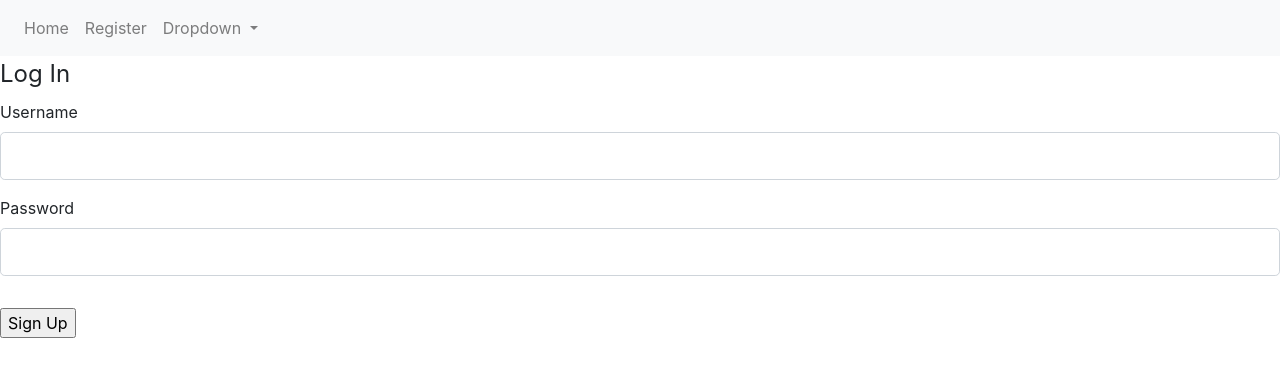
After one commit to GudiedRyan/guide_and_teach, a Flask app: page /login in a window 1280 px wide. The commit adds this page. Shown: the top 377 px of the page. Run offline with Flask 2, Linux system fonts and the light colour scheme; some libraries are stand-ins or nearby versions.

Commit message:
Remove issue

```diff
--- a/guide_and_teach/__init__.py
+++ b/guide_and_teach/__init__.py
@@ -1,7 +1,11 @@
 import os
 from flask import Flask
+from flask_sqlalchemy import SQLAlchemy
 
 app = Flask(__name__)
-app.config['SECRET_KEY'] = 'd5f40df13ec35735ece1cf7ec34e408d'
+app.config['SECRET_KEY'] = ''
+app.config['SQLALCHEMY_DATEBASE_URI'] = 'sqlite:///site.db'
+
+db = SQLAlchemy(app)
 
 from guide_and_teach import routes
--- a/guide_and_teach/forms.py
+++ b/guide_and_teach/forms.py
@@ -10,7 +10,7 @@ class RegistrationForm(FlaskForm):
     submit = SubmitField('Sign Up')
 
 class LoginForm(FlaskForm):
-    email = StringField('Email', validators=[DataRequired(), Email()])
+    username = StringField('Username', validators=[DataRequired()])
     password = PasswordField('Password', validators=[DataRequired()])
     remember = BooleanField('Remember Me')
     submit = SubmitField('Sign Up')
--- a/guide_and_teach/routes.py
+++ b/guide_and_teach/routes.py
@@ -1,4 +1,4 @@
-from flask import render_template, url_for
+from flask import render_template, url_for, flash, redirect
 from guide_and_teach import app
 from guide_and_teach.forms import RegistrationForm, LoginForm
 
@@ -13,4 +13,11 @@ def register():
     form = RegistrationForm()
     if form.validate_on_submit():
         flash("Success!")
-    return render_template('register.html', title='register', form=form)
+    return render_template('register.html', title='Register', form=form)
+
+@app.route('/login', methods=['GET', 'POST'])
+def login():
+    form = LoginForm()
+    if form.validate_on_submit():
+        return redirect(url_for('home'))
+    return render_template('login.html', title='Login', form=form)
--- a/guide_and_teach/templates/layout.html
+++ b/guide_and_teach/templates/layout.html
@@ -8,11 +8,11 @@
     <nav class="navbar navbar-expand-lg navbar-light bg-light">
         <div class="collapse navbar-collapse" id="navbarSupportedContent">
           <ul class="navbar-nav mr-auto">
-            <li class="nav-item active">
-              <a class="nav-link" href="{{ url_for('home') }}">Home <span class="sr-only">(current)</span></a>
+            <li class="nav-item">
+              <a class="nav-link" href="{{ url_for('home') }}">Home</a>
             </li>
             <li class="nav-item">
-              <a class="nav-link" href="#">Link</a>
+              <a class="nav-link" href="{{ url_for('register') }}">Register</a>
             </li>
             <li class="nav-item dropdown">
               <a class="nav-link dropdown-toggle" href="#" id="navbarDropdown" role="button" data-toggle="dropdown" aria-haspopup="true" aria-expanded="false">
--- /dev/null
+++ b/guide_and_teach/templates/login.html
@@ -0,0 +1,22 @@
+{% extends "layout.html" %}
+{% block content %}
+<div class="content-section">
+    <form method="POST" action="">
+        {{ form.hidden_tag() }}
+        <fieldset class="form-group">
+            <legend>Log In</legend>
+            <div class="form-group">
+                {{ form.username.label(class="form-control-label") }}
+                {{ form.username(class="form-control form-control-lg") }}
+            </div>
+            <div class="form-group">
+                {{ form.password.label(class="form-control-label") }}
+                {{ form.password(class="form-control form-control-lg") }}
+            </div>
+        </fieldset>
+        <div class="form-group">
+            {{ form.submit }}
+        </div>
+    </form>
+</div>
+{% endblock content %}
```
